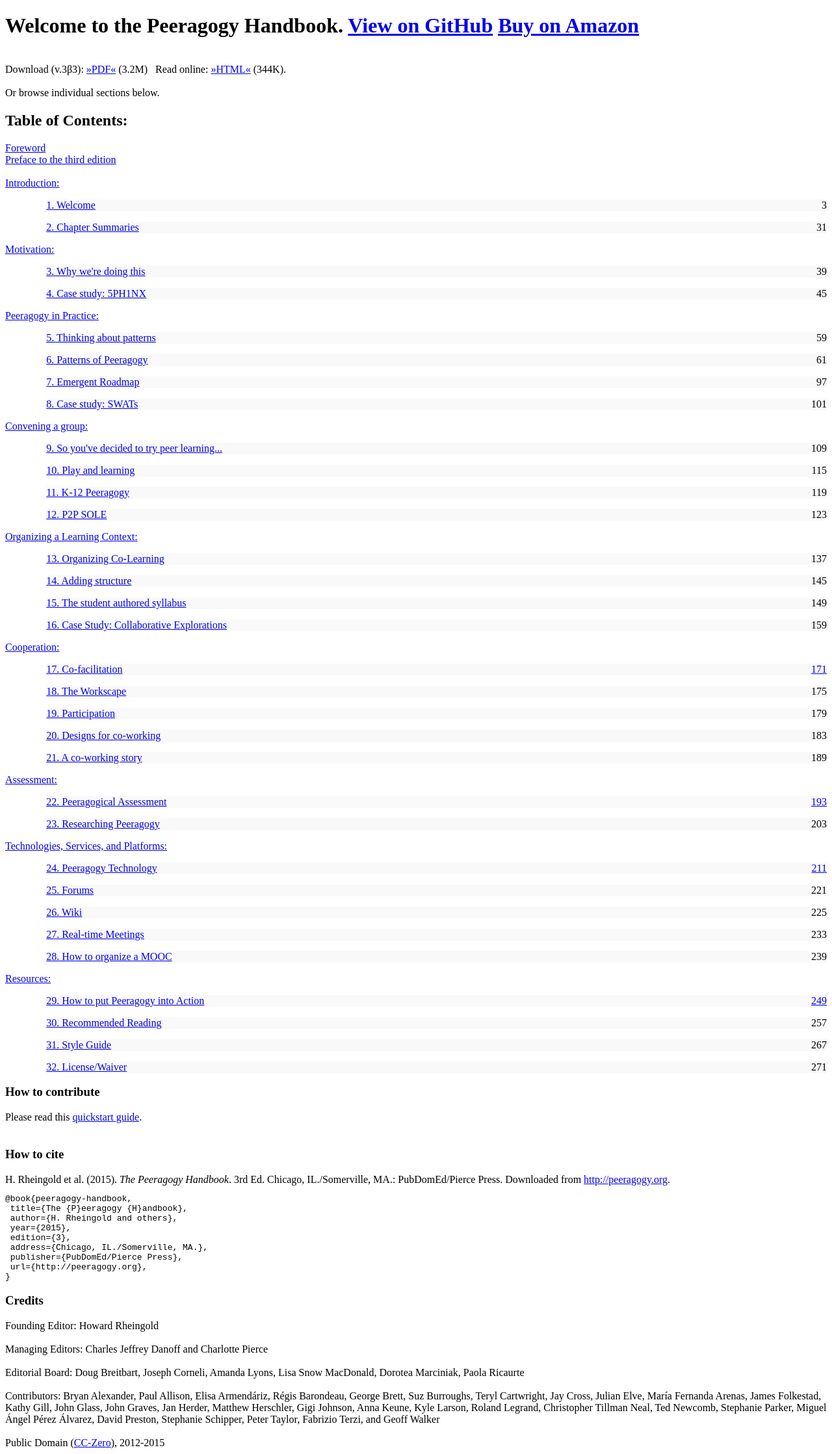
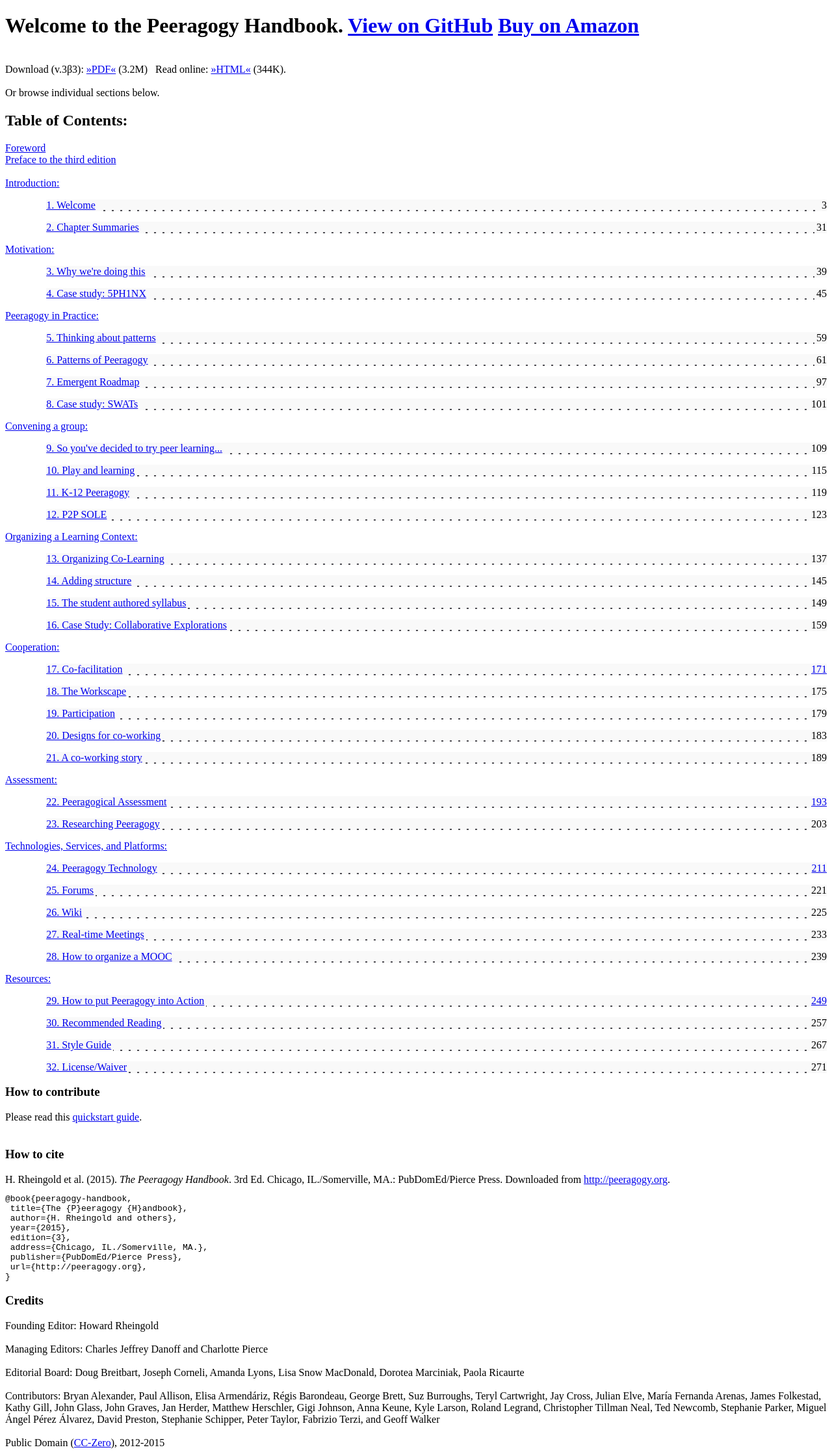
Before and after one commit to Peeragogy/Peeragogy.github.io, a Jekyll site: the page index.html, which Jekyll copies as it is, in a window 1280 px wide. Shown: the whole page at 65% size. Built offline with Jekyll 4.4.1, drawn with Linux system fonts in a browser that asks for light colours.

Commit message:
try fixing link to image in toc css

```diff
--- a/stylesheets/table-of-contents.css
+++ b/stylesheets/table-of-contents.css
@@ -1,6 +1,6 @@
 .toc {
 h1:before{content:''}
-dl{clear:both;width:100%;overflow:hidden;background:#f9f9f9 url(images/dot.png) repeat-x 0 1em}
+dl{clear:both;width:100%;overflow:hidden;background:#f9f9f9 url("../images/dot.png") repeat-x 0 1em}
 dt,dd{background:#f9f9f9;}
 dt{float:left;padding-right:3px}
 dd{margin:0;float:right;padding-left:3px}
```
